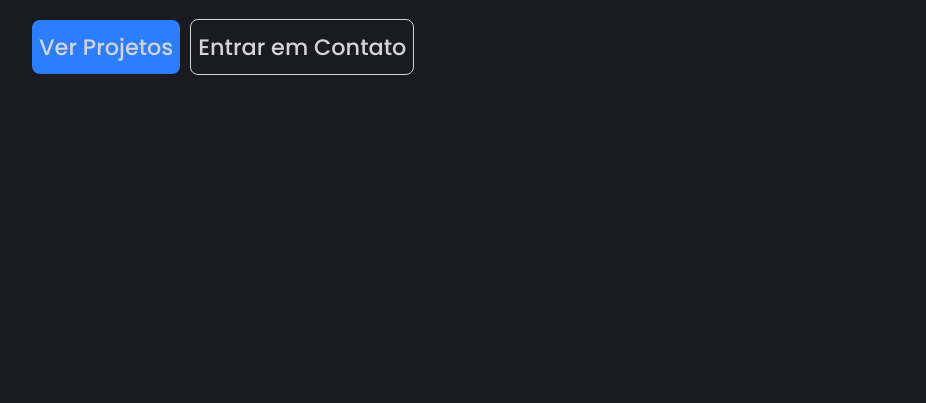
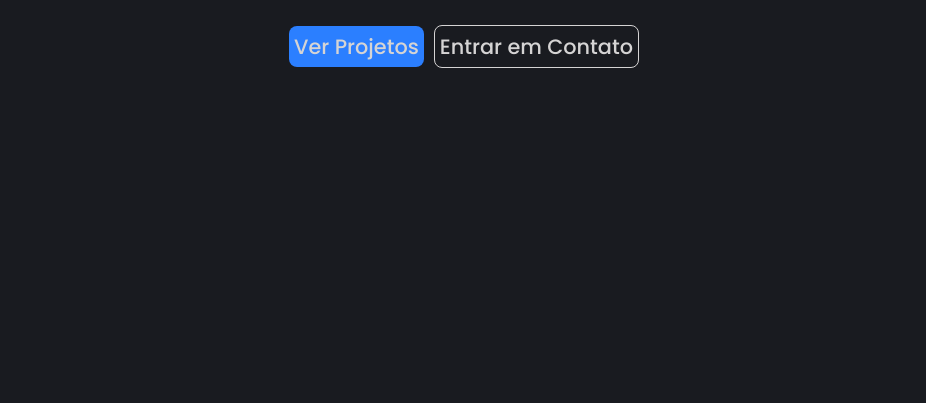
Before and after one commit to LuksDevs/lucas_ferreira_portfolio, a plain HTML site: page index.html in a window 1280 px wide. Shown: the part 697-1100 px from the top of the page, without its empty margins (176-1102 px from the left). Drawn offline with Linux system fonts and the light colour scheme.

Commit message:
version 1.0.0 - beta

```diff
--- a/src/styles/header.css
+++ b/src/styles/header.css
@@ -41,17 +41,17 @@ header {
 /* Links projetos e contato */
 .header-links {
     display: flex;
-    justify-content: start;
+    justify-content: center;
+    align-items: center;
     gap: 10px;
-    align-items: center;
     margin-top: 25px;
 }
 
 .link-header {
     display: block;
     text-decoration: none;
-    padding: 10px 7px;
-    font-size: 1.4rem;
+    font-size: 1.3rem;
+    padding: 5px;
     border-radius: 8px;
     font-weight: 500;
     color: var(--text-color);
```
